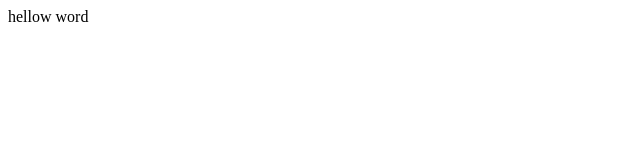
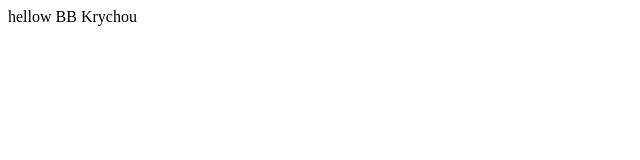
Before and after one commit to robertbertrandadjomo/Github-test-PreProd, a plain HTML site: page index.html in a window 1280 px wide. Shown: the full height of the page, 0-640 px from the left. Drawn offline with Linux system fonts and the light colour scheme.

Commit message:
Update index.html

```diff
--- a/index.html
+++ b/index.html
@@ -6,6 +6,6 @@
     <title>test gitgub </title>
 </head>
 <body>
-    hellow word
+    hellow BB Krychou
 </body>
 </html>
```
